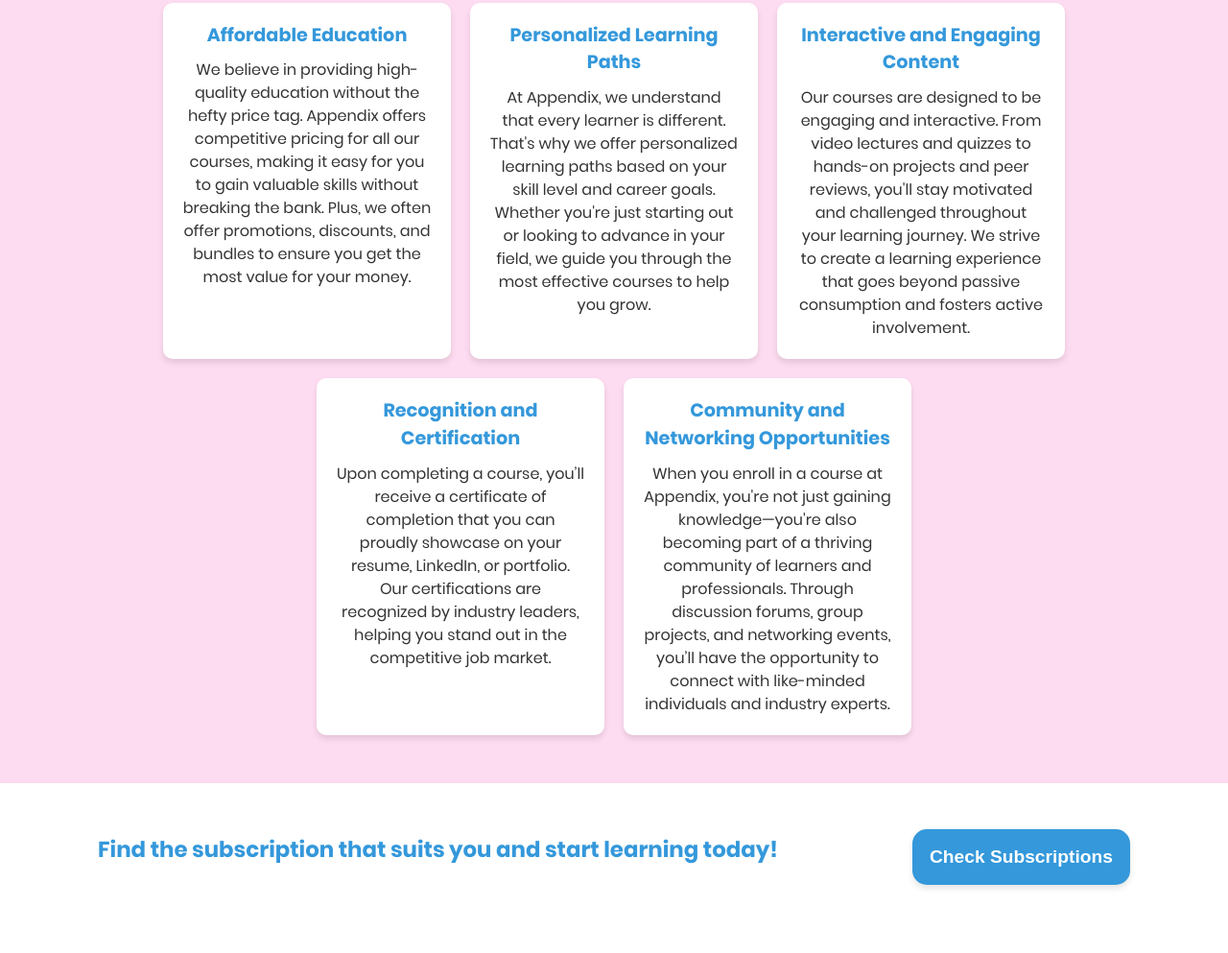
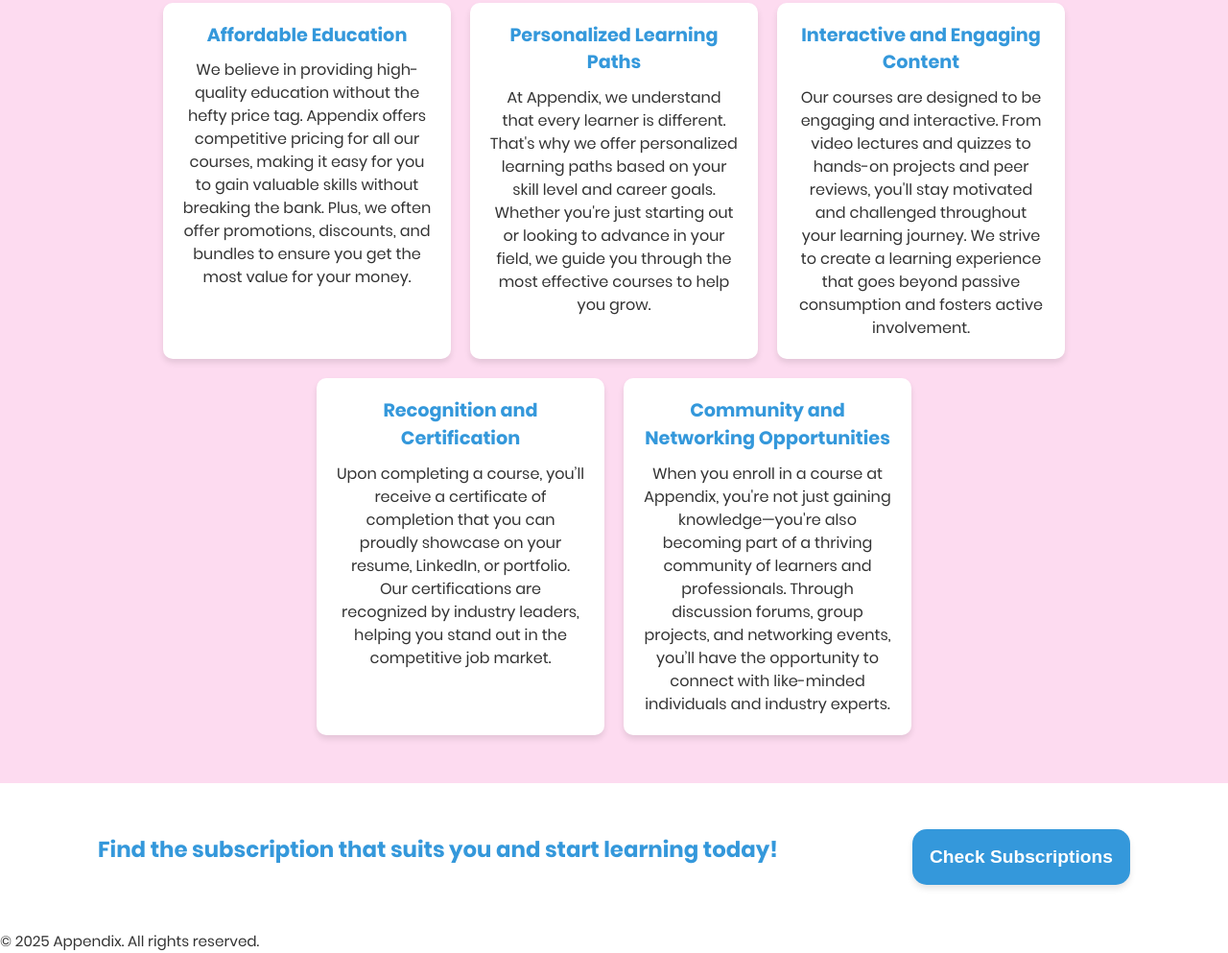
Before and after one commit to FreeFallRush/Online-Learning-Platform, a website with bundled scripts: page src/index.html in a window 1280 px wide. Shown: the part 1787-2780 px from the top of the page at 96% size. Before the commit the page ends 2757 px from the top, so only its background shows below. Built offline with nearby package versions, Linux system fonts and the light colour scheme; files whose address does not match are found by name.

Commit message:
Added footer in index.html

```diff
--- a/src/index.html
+++ b/src/index.html
@@ -209,5 +209,8 @@
         <a href="pricing.html"><button>Check Subscriptions</button></a>
       </section>
     </main>
+    <footer>
+      <p>&copy; 2025 Appendix. All rights reserved.</p>
+    </footer>
   </body>
 </html>
```
